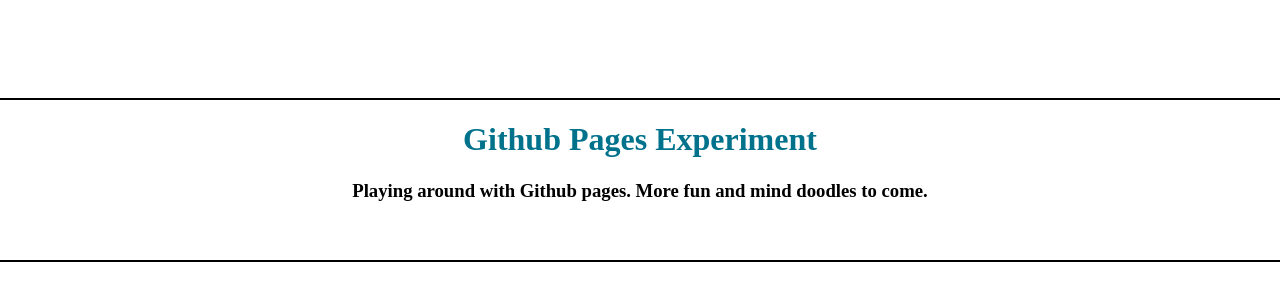
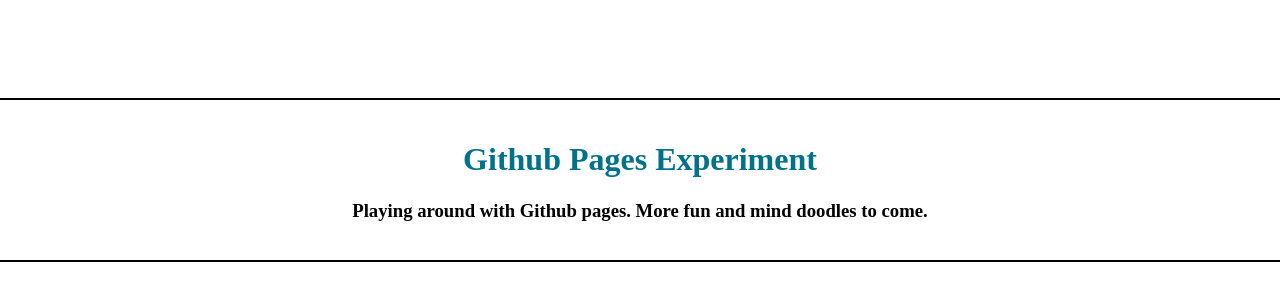
Before and after one commit to Landtiser/landtiser.github.io, a plain HTML site: page index.html in a window 1280 px wide. Shown: the part 222-522 px from the top of the page. Drawn offline with Linux system fonts and the light colour scheme.

Commit message:
Update index.html

```diff
--- a/index.html
+++ b/index.html
@@ -9,9 +9,13 @@
 
     <div class="textBand">
 
-    <h1>Github Pages Experiment</h1>
+    <div class="textCenter">
 
-    <h3>Playing around with Github pages. More fun and mind doodles to come.</h3>
+      <h1>Github Pages Experiment</h1>
+
+      <h3>Playing around with Github pages. More fun and mind doodles to come.</h3>
+
+    </div>
 
     </div>
 
```
